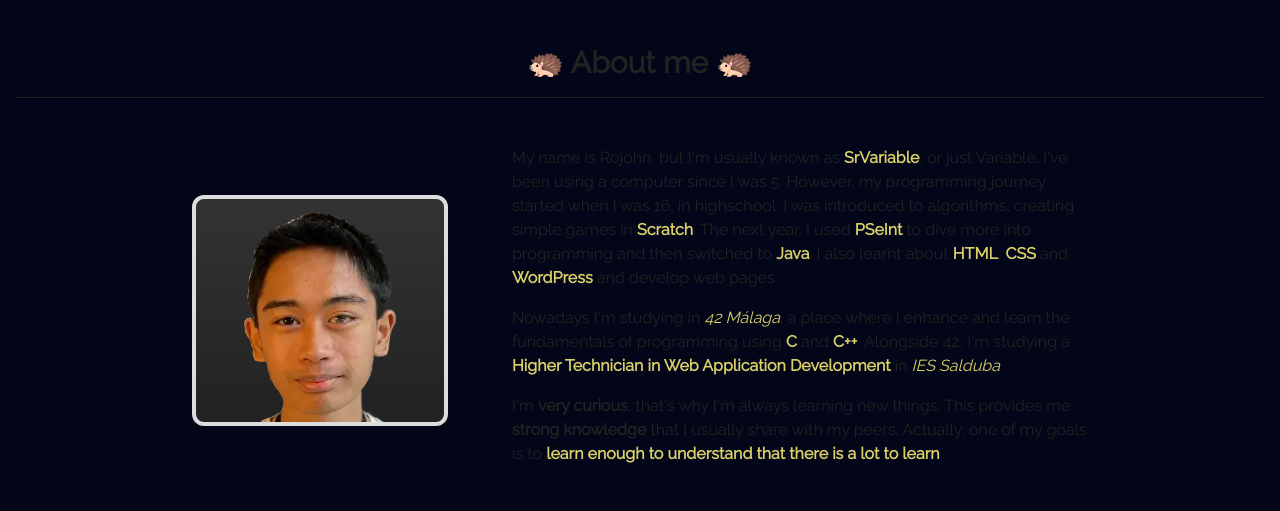
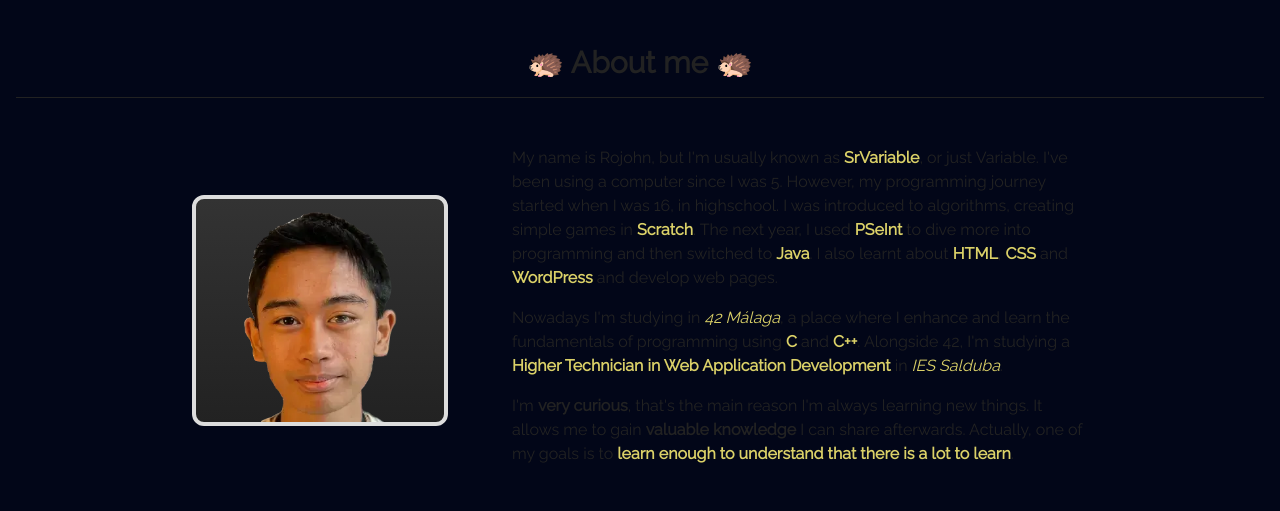
Before and after one commit to SrVariable/Portfolio, an Astro site: page / in a window 1280 px wide. Shown: the part 1513-2024 px from the top of the page. Built offline with nearby package versions, Linux system fonts and the light colour scheme; Astro itself is replaced by a stand-in of ours.

Commit message:
Enhance About me wording

```diff
--- a/src/sections/About.astro
+++ b/src/sections/About.astro
@@ -30,9 +30,9 @@ import SectionTitle from "../components/SectionTitle.astro"
         <em class="text-theme-yellow">IES Salduba</em>.
       </p>
       <p class="mb-4">
-        I'm <strong>very curious</strong>, that's why I'm always learning new things. This provides me <strong>strong knowledge</strong>
-        that I usually share with my peers. Actually, one of my goals is to <strong class="text-theme-yellow">learn enough to understand
-        that there is a lot to learn</strong>.
+        I'm <strong>very curious</strong>, that's the main reason I'm always learning new things. It allows me to gain
+        <strong>valuable knowledge</strong> I can share afterwards. Actually, one of my goals is to
+        <strong class="text-theme-yellow">learn enough to understand that there is a lot to learn</strong>.
       </p>
     </section>
   </article>
```
